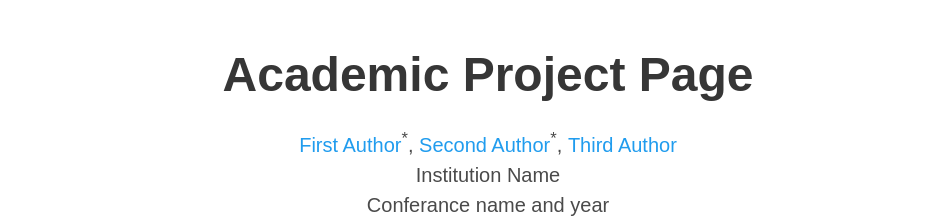
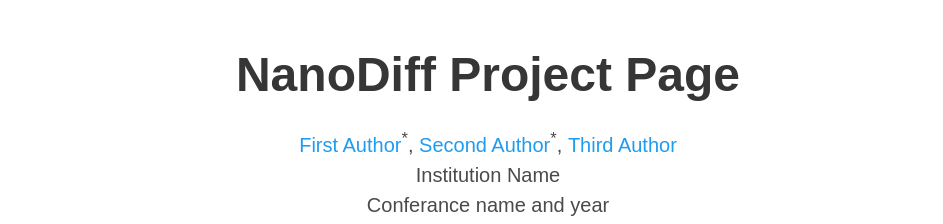
Before and after one commit to NanoDiff/nanodiff.github.io, a plain HTML site: page index.html in a window 1280 px wide. Shown: the top 224 px of the page, without its empty margins (152-1095 px from the left). Drawn offline with nearby package versions, Linux system fonts and the light colour scheme; some icons are missing; a web font is replaced by a local one.

Commit message:
Update index.html

```diff
--- a/index.html
+++ b/index.html
@@ -52,7 +52,7 @@
       <div class="container is-max-desktop">
         <div class="columns is-centered">
           <div class="column has-text-centered">
-            <h1 class="title is-1 publication-title">Academic Project Page</h1>
+            <h1 class="title is-1 publication-title">NanoDiff Project Page</h1>
             <div class="is-size-5 publication-authors">
               <!-- Paper authors -->
               <span class="author-block">
```
